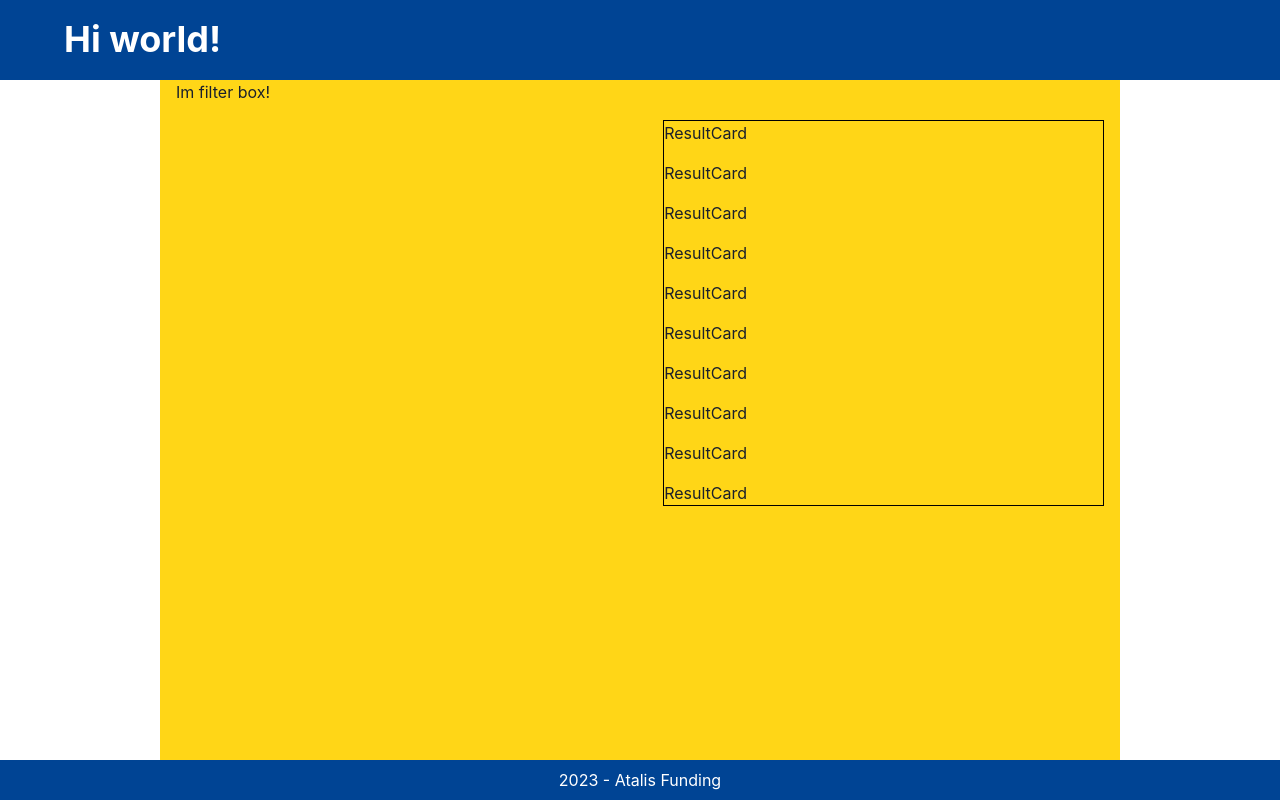
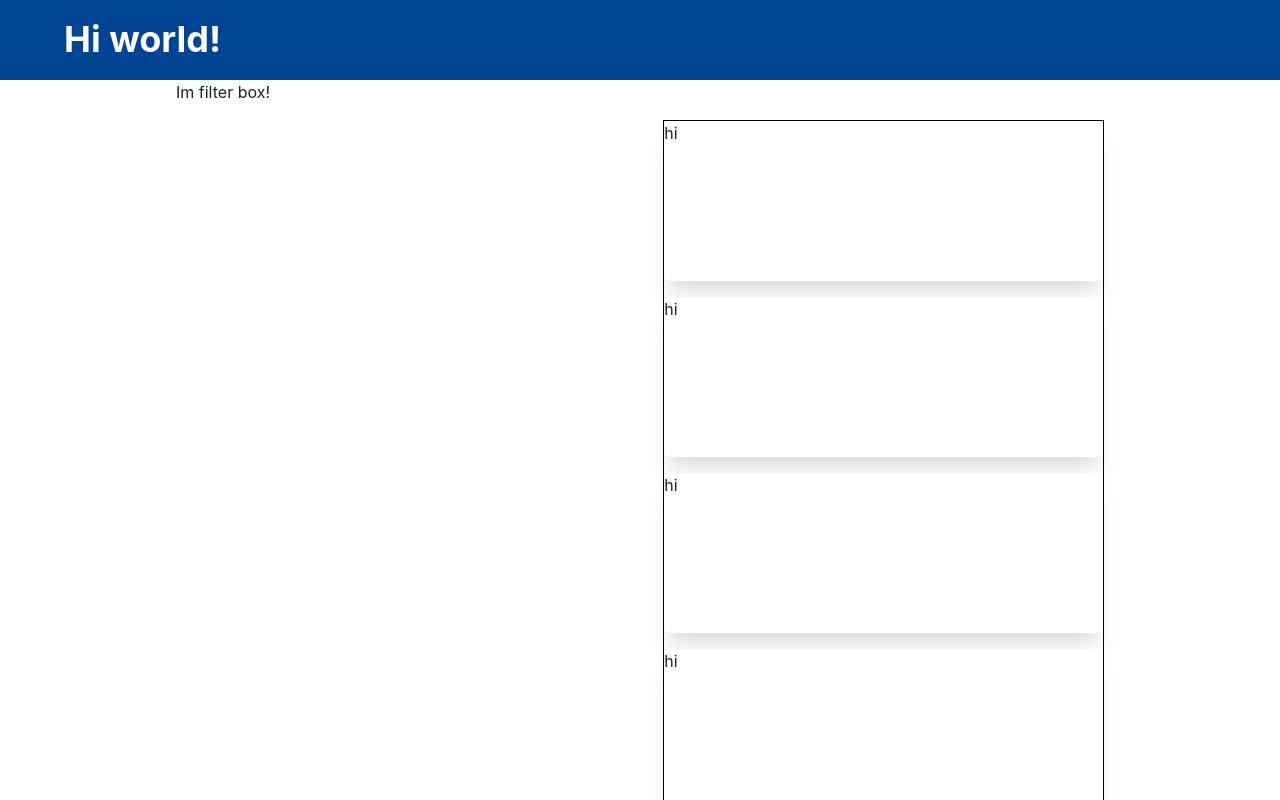
Before and after one commit to SantiAtalis/horizon-portal-client, a React (Vite) app: page / in a window 1280 px wide. Shown: the top 800 px of the page. Built offline with nearby package versions, Linux system fonts and the light colour scheme.

Commit message:
do card prototype

```diff
--- a/src/App.jsx
+++ b/src/App.jsx
@@ -1,7 +1,7 @@
 import React from 'react'
 import theme from './utils/theme'
-import Header from './components/GlobalComponents/Header'
-import Footer from './components/GlobalComponents/Footer'
+import Header from './components/globalComponents/Header'
+import Footer from './components/globalComponents/Footer'
 import SearchPage from './pages/SearchPage'
 import { ChakraProvider } from '@chakra-ui/react'
 
--- a/src/components/GlobalComponents/Footer.jsx
+++ b/src/components/GlobalComponents/Footer.jsx
@@ -3,7 +3,7 @@ import { Box, Center, Text } from '@chakra-ui/react'
 
 const Footer = () => {
   return (
-    <Box h='footer.size' bg='secondary.100' color='primary.100'>
+    <Box h='footer.size' bg='secondary.base' color='primary.base'>
       <Center h='inherit'>
         <Text>2023 - Atalis Funding</Text>
       </Center>
--- a/src/components/GlobalComponents/Header.jsx
+++ b/src/components/GlobalComponents/Header.jsx
@@ -3,10 +3,10 @@ import { Box, Heading, Grid, GridItem } from '@chakra-ui/react'
 
 const Header = () => {
   return (
-    <Box h='header.size' bg='secondary.100' color='primary.100'>
+    <Box h='header.size' bg='secondary.base' color='primary.base'>
       <Grid templateColumns='repeat(2, 1fr)' placeItems='center' h='inherit'>
         <GridItem w='100%'>
-          <Heading color='primary.100' marginLeft='5vw'>Hi world!</Heading>
+          <Heading color='primary.base' marginLeft='5vw'>Hi world!</Heading>
         </GridItem>
       </Grid>
     </Box>
--- a/src/components/GlobalComponents/ResultCard.jsx
+++ b/src/components/GlobalComponents/ResultCard.jsx
@@ -1,8 +1,23 @@
+import { Card } from '@chakra-ui/react'
 import React from 'react'
 
 const ResultCard = () => {
+  const handleClick = () => {
+    return console.warn('card clicked!')
+  }
   return (
-    <div>ResultCard</div>
+    <Card
+      direction={{ base: 'column', sm: 'row' }}
+      overflow='hidden'
+      h='20vh'
+      cursor='pointer'
+      boxShadow='rgba(0, 0, 0, 0.1) 0px 20px 25px -5px, rgba(0, 0, 0, 0.04) 0px 10px 10px -5px;'
+      transition='all 0.3s ease-in-out'
+      _hover={{ transform: 'translateY(-10px)', boxShadow: 'rgba(0, 0, 0, 0.25) 0px 25px 50px -12px' }}
+      onClick={handleClick}
+    >
+      hi
+    </Card>
   )
 }
 
--- a/src/components/SearchPageComponents/ContentBox.jsx
+++ b/src/components/SearchPageComponents/ContentBox.jsx
@@ -1,15 +1,13 @@
-import React, { useId } from 'react'
-import ResultCard from '../GlobalComponents/ResultCard'
+import React from 'react'
+import ResultCard from '../globalComponents/ResultCard'
 
 import { GridItem, Stack } from '@chakra-ui/react'
 
 const ContentBox = () => {
-  const id = useId()
-
   return (
     <GridItem>
       <Stack direction={['column']} spacing='2vh' marginTop='5vh' border='1px solid black'>
-        {Array(10).fill().map(elem => <ResultCard key={id} />)}
+        {Array(10).fill().map((elem, idx) => <ResultCard key={idx} />)}
       </Stack>
     </GridItem>
   )
--- a/src/pages/SearchPage.jsx
+++ b/src/pages/SearchPage.jsx
@@ -1,11 +1,11 @@
 import React from 'react'
-import FilterBox from '../components/SearchPageComponents/FilterBox'
-import ContentBox from '../components/SearchPageComponents/ContentBox'
+import FilterBox from '../components/searchPageComponents/FilterBox'
+import ContentBox from '../components/searchPageComponents/ContentBox'
 import { Container, Grid } from '@chakra-ui/react'
 
 const SearchPage = () => {
   return (
-    <Container minH='container.height' minW={{ base: 'container.width', xl: '75vw' }} bg='detail.100'>
+    <Container minH='container.height' minW={{ base: 'container.width', xl: '75vw' }}>
       <Grid templateColumns='repeat(2, 47.5%)' gap='5%'>
         <FilterBox />
         <ContentBox />
--- a/src/utils/theme.js
+++ b/src/utils/theme.js
@@ -3,13 +3,14 @@ import { extendTheme } from '@chakra-ui/react'
 const theme = extendTheme({
   colors: {
     primary: {
-      100: 'white'
+      base: 'white'
     },
     secondary: {
-      100: '#004494'
+      base: '#004494'
+      // hover:
     },
     detail: {
-      100: '#ffd617'
+      base: '#ffd617'
     }
   },
   sizes: {
```
